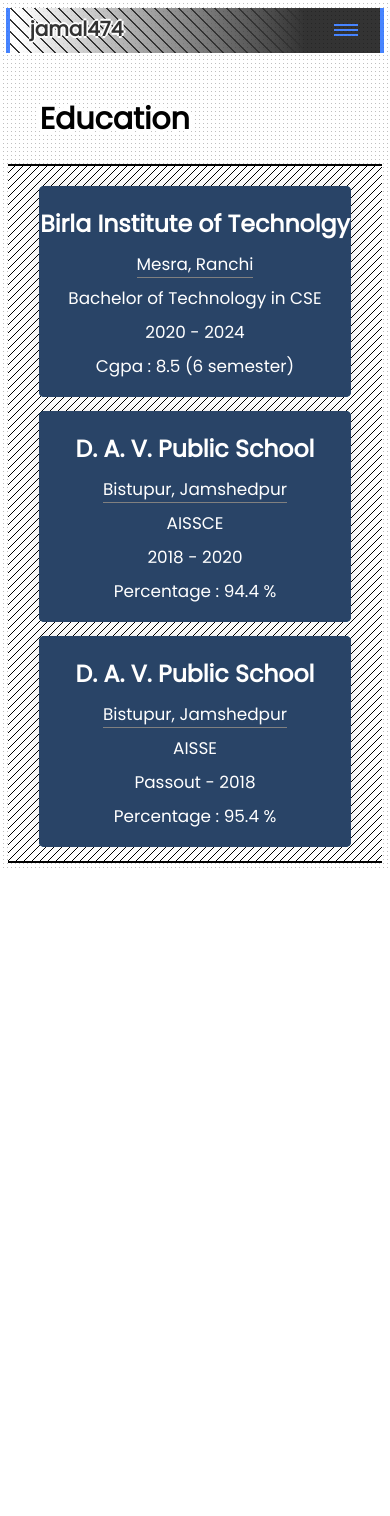
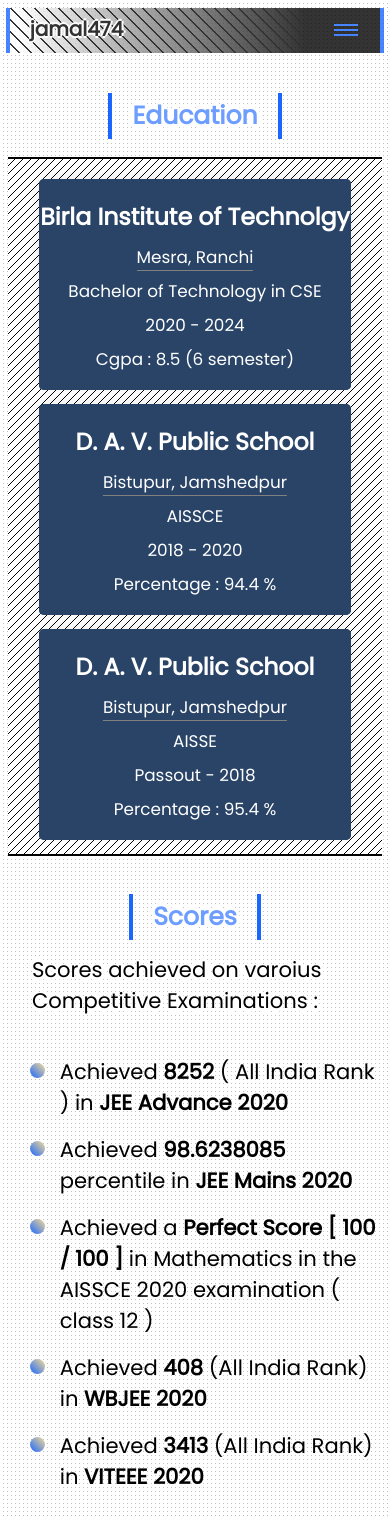
Before and after one commit to jamal474/shabbir-website, a React (Create React App) app: page /Education in a window 390 px wide. Before the commit the page ends 869 px from the top, so only its background shows below. Built offline with nearby package versions, Linux system fonts and the light colour scheme.

Commit message:
score section : education page included

```diff
--- a/src/component/Education.js
+++ b/src/component/Education.js
@@ -69,7 +69,17 @@ function Education() {
             </div>
       </div>
       </div>
-
+      <h2 className="score-section-title">Scores</h2>
+      <div className = "score-section-description">Scores achieved on varoius Competitive Examinations :</div>
+      <div className = "score-section">
+          <ul className = "score-list">
+                <li className = "score-element">Achieved <b>8252</b> ( All India Rank ) in <b>JEE Advance 2020</b> </li>
+                <li className = "score-element">Achieved <b>98.6238085</b> percentile in <b>JEE Mains 2020</b></li>
+                <li className = "score-element">Achieved a <b>Perfect Score [ 100 / 100 ]</b> in Mathematics in the AISSCE 2020 examination ( class 12 )</li>
+                <li className = "score-element">Achieved <b>408</b> (All India Rank) in <b>WBJEE 2020</b></li>
+                <li className = "score-element">Achieved <b>3413</b> (All India Rank) in <b>VITEEE 2020</b></li>
+          </ul>
+      </div>
     </section>
   );
 }
--- a/src/style/Education.css
+++ b/src/style/Education.css
@@ -19,8 +19,65 @@
   margin-bottom : 20px;
   margin-top: 40px;
 }
+.score-section-title{
+  margin-right: auto;
+  margin-left: 3vw;
+  color: black;
+  text-shadow: 4px 0px 0px white, -4px 0px 0px white, 0px 4px 0px white,
+    0px -4px 0px white;
+  font-family: "Poppins";
+  font-size: 30px;
+  font-weight: 700px;
+  transition : all 0.20s linear;
+  padding : 4px 20px;
+  margin-bottom: -5px;
+  margin-top: 40px;
+}
+.score-section-description{
+  margin-right: auto;
+  margin-left: 3vw;
+  color: black;
+  text-shadow: 4px 0px 0px white, -4px 0px 0px white, 0px 4px 0px white,
+    0px -4px 0px white;
+  font-family: "Poppins";
+  font-size: 25px;
+  font-weight: 300px;
+  transition : all 0.20s linear;
+  padding : 4px 20px;
+  margin-bottom : 20px;
+  margin-top: 0px;
+}
+.score-list {
+  display: block;
+  margin-right: auto;
+  margin-left: 3vw;
+}
 
-.education-section-title:hover {
+.score-element {
+  display: block;
+  position: relative;
+  color: black;
+  font-family: "Poppins";
+  font-size: 22px;
+  font-weight: 300px;
+}
+
+.score-element:not(:last-child) {
+  margin-bottom: 16px;
+}
+
+.score-element:before {
+  content: "";
+  position: absolute;
+  top: 1.2em;
+  left: -30px;
+  margin-top: -.9em;
+  background: linear-gradient(45deg, hsl(220deg 100% 55%), #f9dd94);
+  height: 15px;
+  width: 15px;
+  border-radius: 50%;
+}
+.education-section-title:hover, .score-section-title:hover {
   color :rgb(109, 157, 255);
   box-shadow: 4px 0px 0px hsl(220deg 100% 55%),
   -4px 0px 0px  hsl(220deg 100% 55%);
@@ -165,6 +222,31 @@
   }
 
   @media only screen and (max-width: 600px) {
+    .education-section-title {
+      font-size : 25px;
+      color :rgb(109, 157, 255);
+      box-shadow: 4px 0px 0px hsl(220deg 100% 55%),
+      -4px 0px 0px  hsl(220deg 100% 55%);
+      margin-right: auto;
+      margin-left: auto;
+    }
+    .score-section-title {
+      font-size : 25px;
+      color :rgb(109, 157, 255);
+      box-shadow: 4px 0px 0px hsl(220deg 100% 55%),
+      -4px 0px 0px  hsl(220deg 100% 55%);
+      margin-bottom: 10px;
+      margin-right: auto;
+      margin-left: auto;
+    }
+    .score-section-description {
+      margin-left: 1vw;
+      margin-right: 0px;
+      font-size: 2.5vh;
+    }
+    .score-element {
+      font-size: 2.5vh;
+    }
     .front{
       display : none;
     }
```
